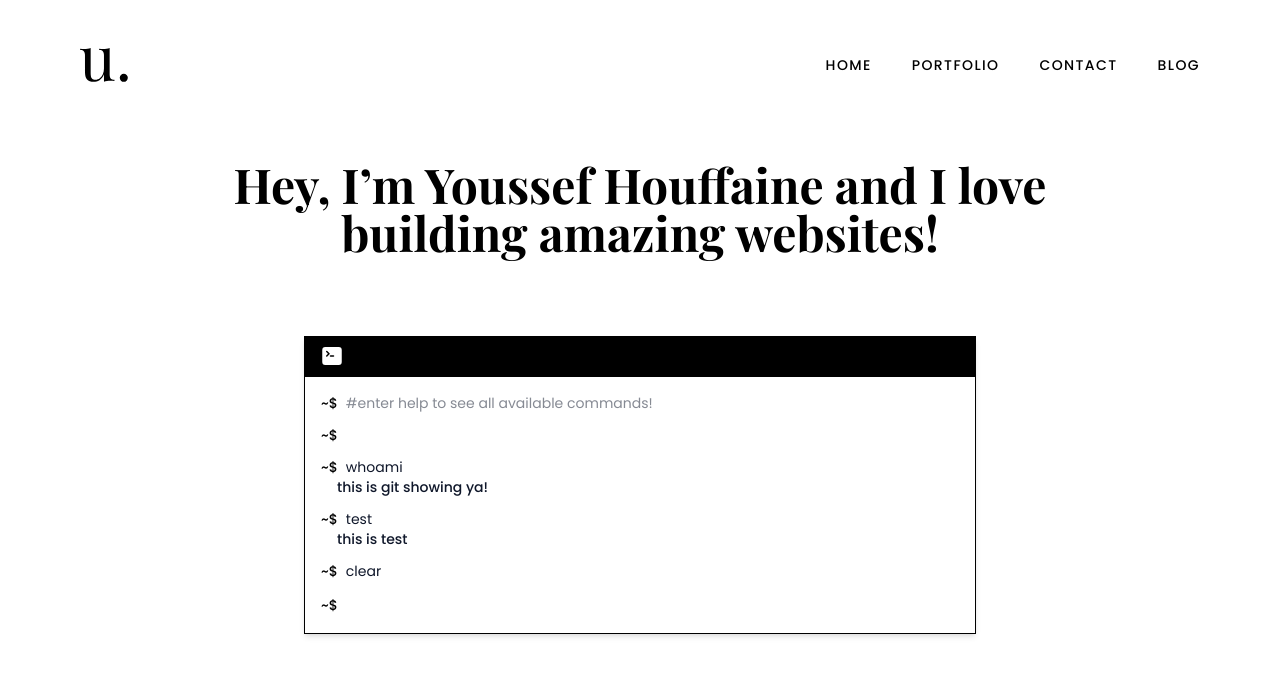
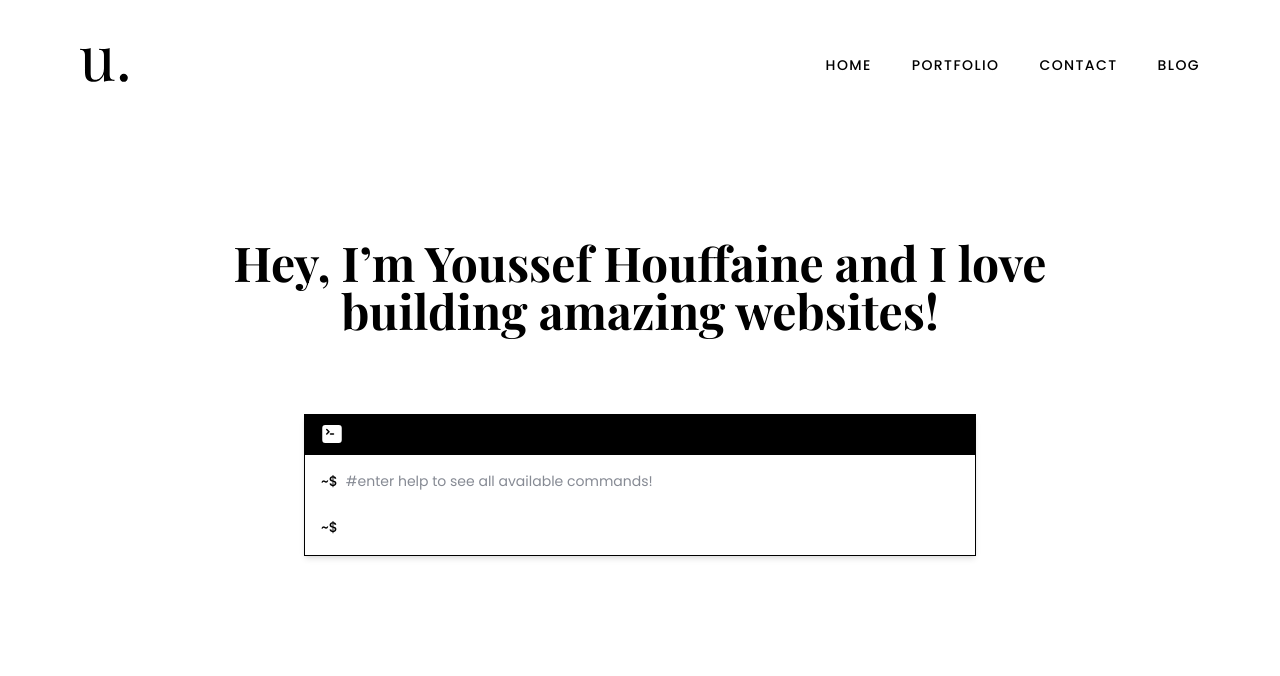
Before and after one commit to n53337/u53f.com, a React (Vite) app: page / in a window 1280 px wide. Shown: the top 676 px of the page. Built offline with nearby package versions, Linux system fonts and the light colour scheme.

Commit message:
clear terminal/ fix duplicated commands

```diff
--- a/src/Store/ShellReducer.ts
+++ b/src/Store/ShellReducer.ts
@@ -3,7 +3,7 @@ interface ActionType {
 }
 
 export interface ActionReturns {
-  command: string | null | undefined;
+  command?: string | null | undefined;
   type?: "text" | "commands" | "error";
   output?: string[];
 }
--- a/src/ui/Shell.tsx
+++ b/src/ui/Shell.tsx
@@ -7,25 +7,13 @@ interface OutputOptions extends ActionReturns {}
 
 const Shell = () => {
   // Shell Reducer
-  const [state, dispatch] = useReducer(ShellReducer, { command: "clear" });
+  const [state, dispatch] = useReducer(ShellReducer, {});
 
   // Input Ref
   const inputRef = useRef<HTMLInputElement>(null);
 
   // Command Storage
-  const [history, setHistory] = useState<OutputOptions[]>([
-    { command: null, type: "commands", output: [""] },
-    {
-      command: "whoami",
-      type: "commands",
-      output: ["this is git showing ya!"],
-    },
-    {
-      command: "test",
-      type: "commands",
-      output: ["this is test"],
-    },
-  ]);
+  const [history, setHistory] = useState<OutputOptions[]>([]);
 
   // handle Command Submition
   const handleShellCommand = (e: React.FormEvent<HTMLFormElement>) => {
@@ -34,6 +22,7 @@ const Shell = () => {
     // Reducer Req
     dispatch({ command: inputRef.current?.value.toLowerCase() });
     setHistory([...history, state]);
+    if (state.command === "clear") setHistory([]);
   };
 
   console.log(state);
@@ -44,7 +33,7 @@ const Shell = () => {
         {/* <ClipboardIcon className="w-5 text-black stroke-white stroke-2 cursor-pointer" /> */}
       </div>
 
-      <div className="max-h-96 flex flex-col gap-3 overflow-auto bg-white text-black p-4 border border-black">
+      <div className="max-h-72 md:max-h-96 flex flex-col gap-3 overflow-auto bg-white text-black p-4 border border-black">
         {/* Help Command */}
 
         <div className="flex gap-2 items-center">
@@ -56,9 +45,11 @@ const Shell = () => {
 
         {/* Render History */}
 
-        {history.map((hs, hi) => {
+        {history.length
+          ? state.command != "clear" &&
+            history.map((hs, hi) => {
               return (
-            <div key={hi}>
+                <div key={hi} className="flex flex-col gap-3">
                   {/* User Commands */}
                   <div className="flex gap-2 items-center">
                     <span className="text-xs md:text-sm font-medium text-black">
@@ -71,22 +62,34 @@ const Shell = () => {
 
                   {/* Output */}
                   <div className="flex flex-wrap gap-3 px-4">
-                {history[hi].output?.map((hs) => {
+                    {history[hi].output?.map((hsc) => {
                       return (
-                    <Text key={hs} variant="shell" className="text-purple-900">
-                      {hs}
+                        <Text
+                          key={hsc}
+                          variant="shell"
+                          className={
+                            hs.type === "text"
+                              ? "text-stone-900"
+                              : hs.type === "commands"
+                              ? "text-purple-800"
+                              : "text-red-500"
+                          }
+                        >
+                          {hsc}
                         </Text>
                       );
                     })}
                   </div>
                 </div>
               );
-        })}
+            })
+          : null}
 
-        {/* Render Output */}
+        {/* Render Current Output */}
 
-        {
-          <div>
+        <div className="flex flex-col gap-3">
+          {/* Input */}
+          {state.command && state.command != "clear" && (
             <div className="flex gap-2 items-center">
               <span className="text-xs md:text-sm font-medium text-black">
                 ~$
@@ -95,13 +98,30 @@ const Shell = () => {
                 {state.command}
               </Text>
             </div>
-            <div>
-              <Text variant="shell" className="text-purple-900">
-                {state.output}
+          )}
+
+          {/* Output */}
+
+          <div className="flex flex-wrap gap-3 px-4">
+            {state.output?.map((hsc) => {
+              return (
+                <Text
+                  key={hsc}
+                  variant="shell"
+                  className={
+                    state.type === "text"
+                      ? "text-stone-900"
+                      : state.type === "commands"
+                      ? "text-purple-800"
+                      : "text-red-500"
+                  }
+                >
+                  {hsc}
                 </Text>
+              );
+            })}
           </div>
         </div>
-        }
 
         {/* New Prompt */}
 
```
Lines whose indentation alone changed are shown as unchanged.
